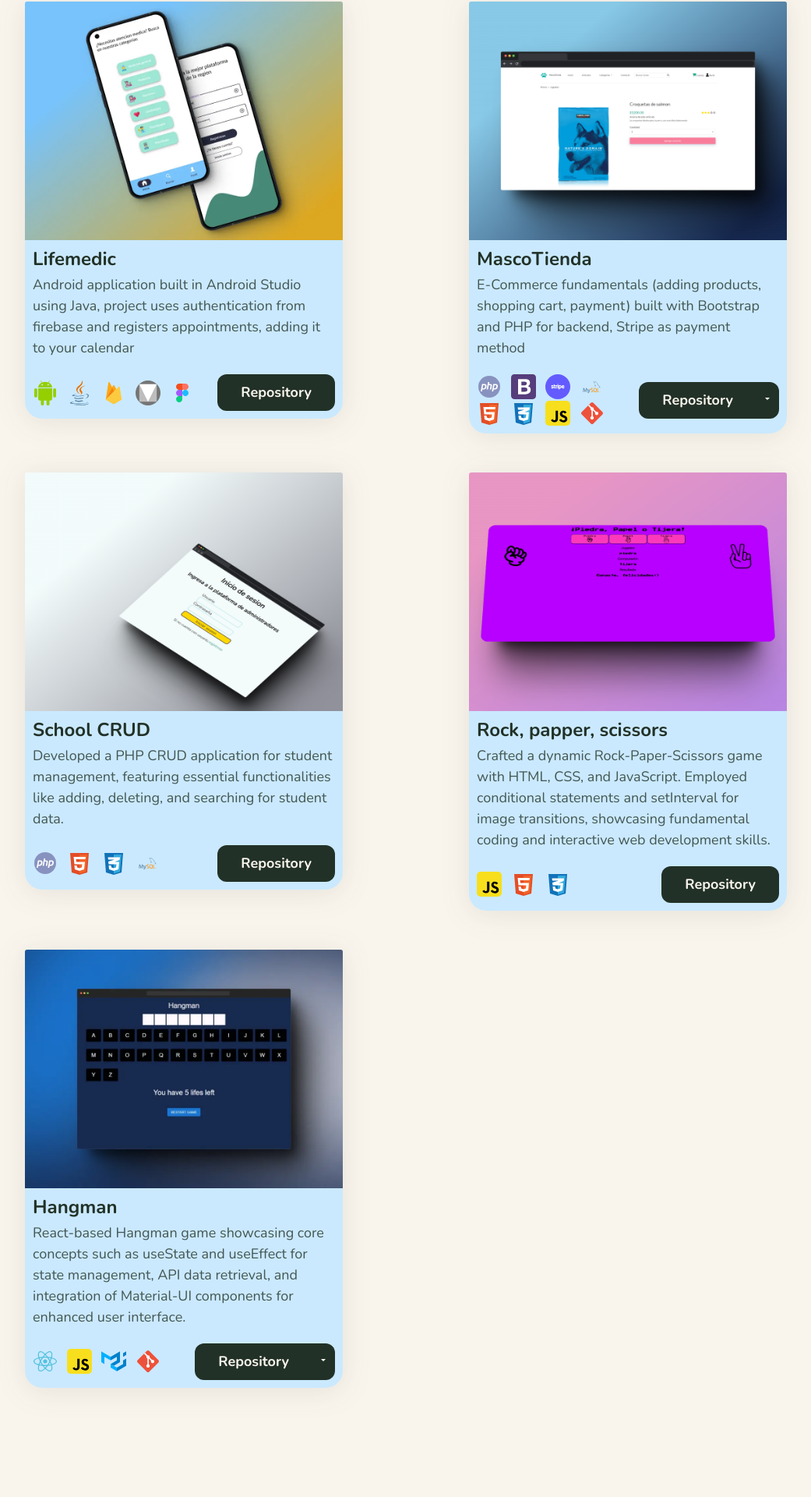
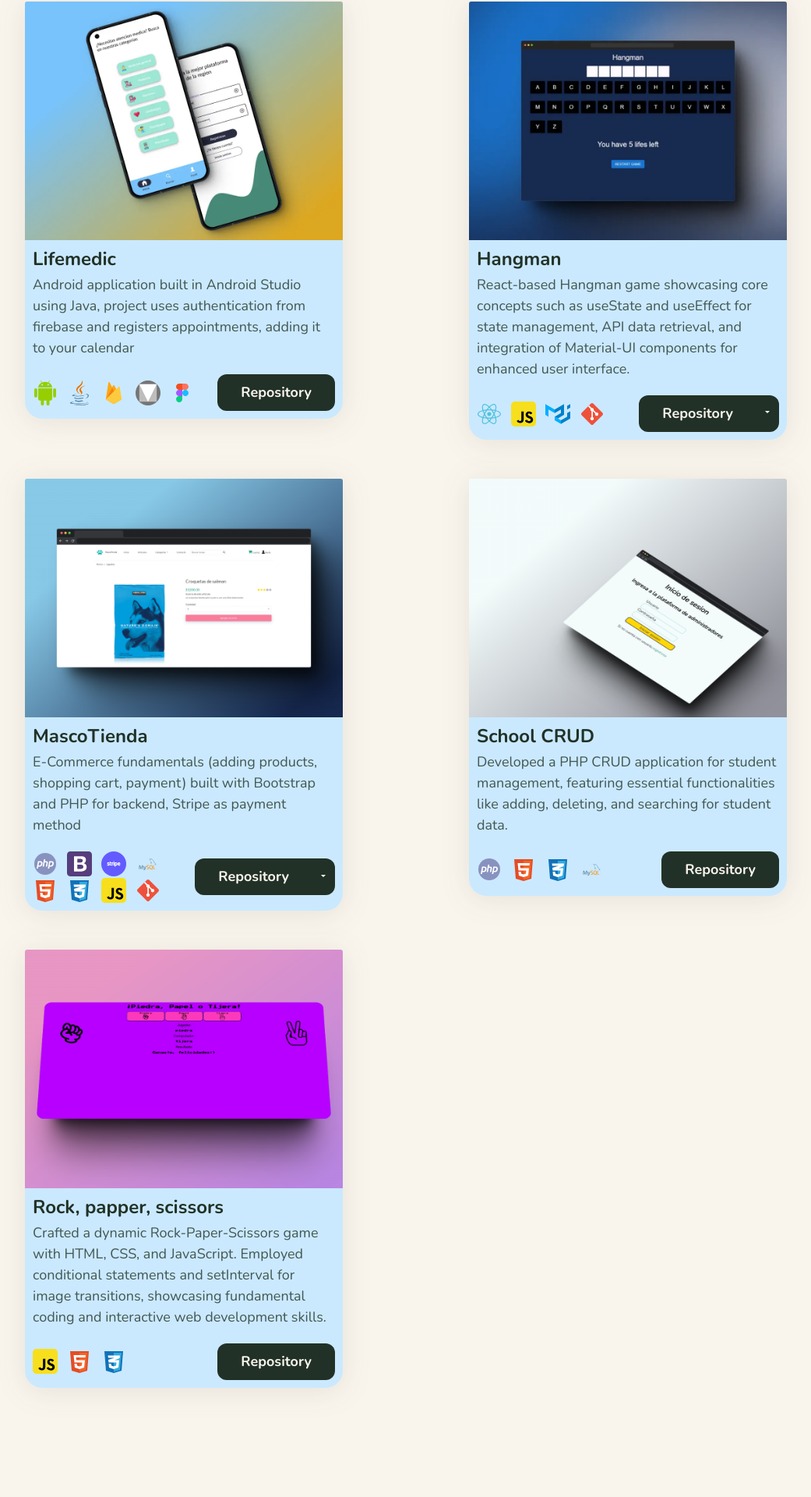
Before and after one commit to MarcoF20/Portfolio, a React (Vite) app: page / in a window 1280 px wide. Shown: the part 936-2856 px from the top of the page at 78% size, without its empty margins (119-1160 px from the left). Built offline with nearby package versions, Linux system fonts and the light colour scheme.

Commit message:
Reorder projects

```diff
--- a/src/data/projectsData.js
+++ b/src/data/projectsData.js
@@ -31,6 +31,15 @@ export const projects = [
   },
   {
     id: 2,
+    image: hangman,
+    title: 'Hangman',
+    description: 'React-based Hangman game showcasing core concepts such as useState and useEffect for state management, API data retrieval, and integration of Material-UI components for enhanced user interface.',
+    skills: [reactIcon, jsIcon, muiIcon, gitIcon],
+    repo: 'https://github.com/MarcoF20/hangman-react',
+    demo: 'https://francodev-hangman.netlify.app/'
+  },
+  {
+    id: 3,
     image: mascotienda,
     title: 'MascoTienda',
     description: 'E-Commerce fundamentals (adding products, shopping cart, payment) built with Bootstrap and PHP for backend, Stripe as payment method',
@@ -39,7 +48,7 @@ export const projects = [
     demo: 'https://abeyant-equivalents.000webhostapp.com/'
   },
   {
-    id: 3,
+    id: 4,
     image: crud,
     title: 'School CRUD',
     description: 'Developed a PHP CRUD application for student management, featuring essential functionalities like adding, deleting, and searching for student data.',
@@ -48,21 +57,12 @@ export const projects = [
     demo: false
   },
   {
-    id: 4,
+    id: 5,
     image: ppt,
     title: 'Rock, papper, scissors',
     description: 'Crafted a dynamic Rock-Paper-Scissors game with HTML, CSS, and JavaScript. Employed conditional statements and setInterval for image transitions, showcasing fundamental coding and interactive web development skills.',
     skills: [jsIcon, htmlIcon, cssIcon],
     repo: 'https://github.com/MarcoF20/CRUD-Alumnos',
     demo: false
-  },
-  {
-    id: 5,
-    image: hangman,
-    title: 'Hangman',
-    description: 'React-based Hangman game showcasing core concepts such as useState and useEffect for state management, API data retrieval, and integration of Material-UI components for enhanced user interface.',
-    skills: [reactIcon, jsIcon, muiIcon, gitIcon],
-    repo: 'https://github.com/MarcoF20/hangman-react',
-    demo: 'https://francodev-hangman.netlify.app/'
   }
 ]
```
